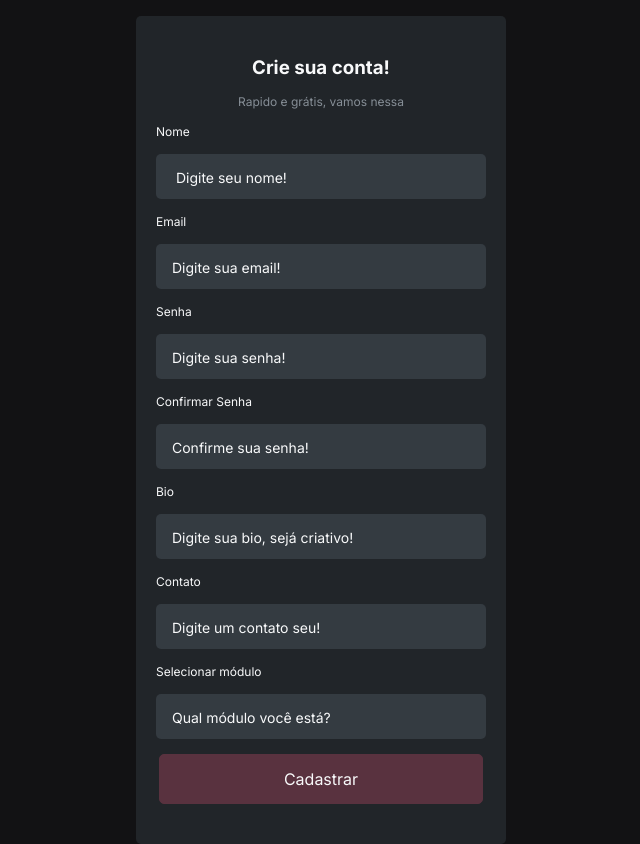
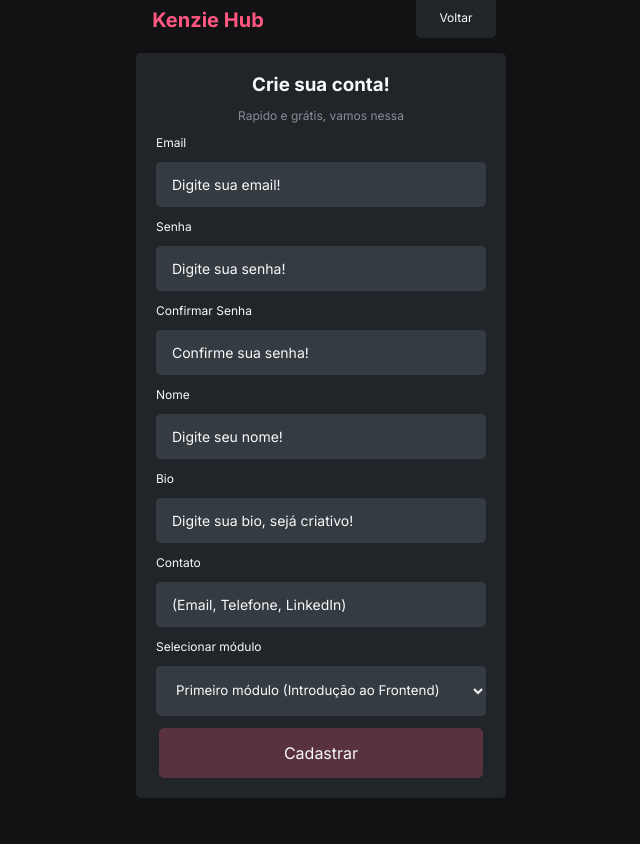
Before and after one commit to DiegoOlive29/KenzieHub-Diego, a React (Create React App) app: page /register in a window 1280 px wide. Shown: the whole page, without its empty margins (319-959 px from the left). After the commit the page ends 800 px from the top, so only its background shows below. Built offline with nearby package versions, Linux system fonts and the light colour scheme.

Commit message:
feat: funcionalidade e alteração de nomes de arquivos e pastas

```diff
--- a/package.json
+++ b/package.json
@@ -13,7 +13,7 @@
     "react-hook-form": "^7.32.1",
     "react-router-dom": "5",
     "react-scripts": "5.0.1",
-    "react-toastify": "^9.0.4",
+    "react-toastify": "9.0.3",
     "styled-components": "^5.3.5",
     "web-vitals": "^2.1.0",
     "yup": "^0.32.11"
--- a/src/App.js
+++ b/src/App.js
@@ -1,16 +1,25 @@
 import GlobalStyle from './styles/global'
 import { Switch, Route } from 'react-router-dom';
-import Home from './Pages/Home/Home';
+import Login from './Pages/Login/Login';
 import Register from './Pages/Register/Register';
+
 function App() {
   return (
 
   <>
   <GlobalStyle/>
+
     <Switch>
-      <Route>
+      <Route exact path={"/"}>
 
-        <Register/>
+        <Login/>
+
+      </Route>
+
+
+      <Route  path={"/register"}>
+
+          <Register/>
 
       </Route>
     </Switch>
--- a/src/Components/Logo/Styles.js
+++ b/src/Components/Logo/Styles.js
@@ -12,8 +12,8 @@ export const FormPadrao = styled.form`
   display: flex;
   flex-direction: column;
   align-items: center;
-  padding: 40px 20px;
-  gap: 15px;
+  padding: 20px 20px;
+  gap: 12px;
   border-radius:      5px;
     h3{
         color:var(--fontColorWhit);
@@ -28,11 +28,20 @@ export const FormPadrao = styled.form`
         background:var(--greyCamp);
         width: 330px;
         height:45px;
-
+        color:var(--fontColorWhit) ;
         border-radius: 5px;
         border : 2px solid var(--fontColorWhit);
         padding: 16px;
         gap:10px;
+    }
+    select{ background:var(--greyCamp);
+      width: 330px;
+      height:50px;
+      color:var(--fontColorWhit) ;
+      border-radius: 5px;
+      border: none;
+      padding: 16px;
+      gap:10px;
     }
     input::placeholder{
       color:var(--fontColorWhit);
--- a/src/Pages/Home/Home.jsx
+++ /dev/null
@@ -1,28 +0,0 @@
-import { Container } from "./Styles";
-import LogoPadrao from "../../Components/Logo/Logo";
-import { FormPadrao } from "../../Components/Logo/Styles";
-import { Link } from "react-router-dom";
-function Home() {
-  return (
-    <Container>
-      <div className="logoPadrao">
-        <LogoPadrao />
-      </div>
-      <FormPadrao>
-        <h3>Login</h3>
-        <label htmlFor="">Email</label>
-        <input placeholder=" Digite seu e-mail!" type="text" />
-
-        <label htmlFor="">Senha</label>
-        <input placeholder="Digite sua senha!" type="text" />
-
-        <button className="login">Entrar</button>
-
-        <span className="textInf"> Ainda não possui uma conta?</span>
-
-        <button className="registration">Cadastre-se</button>
-      </FormPadrao>
-    </Container>
-  );
-}
-export default Home;
--- /dev/null
+++ b/src/Pages/Login/Login.jsx
@@ -0,0 +1,62 @@
+import { Container } from "./Styles";
+import LogoPadrao from "../../Components/Logo/Logo";
+import { FormPadrao } from "../../Components/Logo/Styles";
+import { useHistory } from "react-router-dom";
+import { useForm } from "react-hook-form";
+import axios from "axios";
+import { yupResolver } from "@hookform/resolvers/yup";
+
+import * as yup from "yup"
+
+
+function Login() {
+
+  const formSchema = yup.object().shape({
+    email:yup.string().required("Campo obrigatório"),
+    password:yup.string().required("Campo obrigatório"),
+  })
+
+  const history = useHistory()
+
+  function navegation (path){
+    return history.push(path)
+
+  }
+  const {register, handleSubmit, formState:{errors}} = useForm({resolver : yupResolver(formSchema)})
+
+  function onLogin(data){
+
+    axios.post('https://kenziehub.herokuapp.com/sessions',data )
+    .then((response) => localStorage.setItem('token',response.data.token))
+    .then(()=> console.log(localStorage.token))
+    .catch((error) => console.log(error));
+  }
+
+  return (
+
+    <Container>
+      <div className="logoPadrao">
+        <LogoPadrao />
+      </div>
+      <FormPadrao onSubmit={handleSubmit(onLogin)}>
+        <h3>Login</h3>
+        <label htmlFor="">Email</label>
+        <input placeholder=" Digite seu e-mail!" {...register('email')}  type="text" />
+        {errors.email && (
+          <span className="textInfRegister"> {errors.email?.message}</span>
+        )}
+        <label htmlFor="">Senha</label>
+        <input placeholder="Digite sua senha!"  {...register('password')} type="text" />
+        {errors.email && (
+          <span className="textInfRegister"> {errors.email?.message}</span>
+        )}
+        <button className="login">Entrar</button>
+
+        <span className="textInf"> Ainda não possui uma conta?</span>
+
+        <button onClick={()=>navegation("/register")} type="submit" className="registration">Cadastre-se</button>
+      </FormPadrao>
+    </Container>
+  );
+}
+export default Login;
--- a/src/Pages/Register/Register.jsx
+++ b/src/Pages/Register/Register.jsx
@@ -1,46 +1,158 @@
-import {Container , ContainerTop} from './Styles';
-import LogoPadrao from '../../Components/Logo/Logo';
-import { FormPadrao } from '../../Components/Logo/Styles';
-import { Link } from 'react-router-dom';
-function Register(){
+import { Container, ContainerTop } from "./Styles";
+import LogoPadrao from "../../Components/Logo/Logo";
+import { FormPadrao } from "../../Components/Logo/Styles";
+import * as yup from "yup";
 
-    return(
+import { yupResolver } from "@hookform/resolvers/yup";
+import axios from "axios";
+
+import { useForm } from "react-hook-form";
+import { useHistory } from "react-router-dom";
+
+function Register() {
+  const formSchema = yup.object().shape({
+    email: yup.string().required("Email obrigatório.").email("Email Inválido."),
+    password: yup
+      .string()
+      .required("Senha obrigatório.")
+      .min(6, "Mínimo 6 caracteres."),
+    passwordConf: yup
+      .string()
+      .required("Campo obrigatório.")
+      .oneOf([yup.ref("password")], "Senhas diferentes."),
+    name: yup.string().required("Nome obrigatório."),
+    bio: yup.string().required("Bio obrigatório."),
+    contact: yup.string().required("Contato obrigatório."),
+    course_module: yup.string().required("Módulo obrigatório."),
+  });
+
+  const {
+    register,
+    handleSubmit,
+    formState: { errors },
+  } = useForm({ resolver: yupResolver(formSchema) });
+
+  function createUser(dados) {
+    const novoUser = {
+      email: dados.email,
+      password: dados.password,
+      name: dados.name,
+      bio: dados.bio,
+      contact: dados.contact,
+      course_module: dados.course_module,
+    };
+    console.log(novoUser);
+
+    axios
+      .post("https://kenziehub.herokuapp.com/users", novoUser)
+      .then((response) => console.log(response.data))
+      .catch((error) => console.log(error));
+  }
+
+  const history = useHistory();
+
+  function navegation(path) {
+    return history.push(path);
+  }
+
+  return (
     <Container>
-        <ContainerTop>
-        <LogoPadrao/> <button className='back'>Voltar</button>
-        </ContainerTop>
-        <FormPadrao>
-            <h3>Crie sua conta!</h3>
+      <ContainerTop>
+        <LogoPadrao />{" "}
+        <button onClick={() => navegation("/")} className="back">
+          Voltar
+        </button>
+      </ContainerTop>
+      <FormPadrao onSubmit={handleSubmit(createUser)}>
+        <h3>Crie sua conta!</h3>
 
-            <span className='textInfRegister'> Rapido e grátis, vamos nessa</span>
+        <span className="textInfRegister"> Rapido e grátis, vamos nessa</span>
 
-            <label htmlFor="">Nome</label>
-            <input className='inputregister' placeholder=' Digite seu nome!' type="text" />
+        <label htmlFor="">Email</label>
+        <input
+          className="inputregister"
+          {...register("email")}
+          placeholder="Digite sua email! "
+          type="text"
+        />
+        {errors.email && (
+          <span className="textInfRegister"> {errors.email?.message}</span>
+        )}
+        <label htmlFor="">Senha</label>
+        <input
+          className="inputregister"
+          {...register("password")}
+          placeholder="Digite sua senha!"
+          type="password"
+        />
+        {errors.password && (
+          <span className="textInfRegister"> {errors.password?.message}</span>
+        )}
+        <label htmlFor="">Confirmar Senha</label>
+        <input
+          className="inputregister"
+          {...register("passwordConf")}
+          placeholder="Confirme sua senha!"
+          type="password"
+        />
+        {errors.passwordConf && (
+          <span className="textInfRegister">
+            {" "}
+            {errors.passwordConf?.message}
+          </span>
+        )}
+        <label htmlFor="">Nome</label>
+        <input
+          className="inputregister"
+          {...register("name")}
+          placeholder="Digite seu nome!"
+          type="text"
+        />
+        {errors.name && (
+          <span className="textInfRegister"> {errors.name?.message}</span>
+        )}
+        <label htmlFor="">Bio</label>
+        <input
+          className="inputregister"
+          {...register("bio")}
+          placeholder="Digite sua bio, sejá criativo!"
+          type="text"
+        />
+        {errors.bio && (
+          <span className="textInfRegister"> {errors.bio?.message}</span>
+        )}
+        <label htmlFor="">Contato</label>
+        <input
+          className="inputregister"
+          {...register("contact")}
+          placeholder="(Email, Telefone, LinkedIn)"
+          type="text"
+        />
+        {errors.contact && (
+          <span className="textInfRegister"> {errors.contact?.message}</span>
+        )}
+        <label htmlFor="">Selecionar módulo</label>
+        <select
+          {...register("course_module")}
+          placeholder="Qual módulo você está?"
+          type="text"
+        >
+          <option>Primeiro módulo (Introdução ao Frontend)</option>
+          <option>Segundo módulo (Frontend Avançado)</option>
+          <option>Terceiro módulo (Introdução ao Backend)</option>
+          <option>Quarto módulo (Backend Avançado)</option>
+        </select>
+        {errors.course_module && (
+          <span className="textInfRegister">
+            {errors.course_module?.message}
+          </span>
+        )}
 
-            <label htmlFor="">Email</label>
-            <input className='inputregister' placeholder='Digite sua email!' type="text" />
-
-            <label htmlFor="">Senha</label>
-            <input className='inputregister' placeholder='Digite sua senha!' type="text" />
-
-            <label htmlFor="">Confirmar Senha</label>
-            <input className='inputregister' placeholder='Confirme sua senha!' type="text" />
-
-            <label htmlFor="">Bio</label>
-            <input className='inputregister' placeholder='Digite sua bio, sejá criativo!' type="text" />
-
-            <label htmlFor="">Contato</label>
-            <input className='inputregister' placeholder='Digite um contato seu!' type="text" />
-
-            <label htmlFor="">Selecionar módulo</label>
-            <input className='inputregister' placeholder='Qual módulo você está?' type="text" />
-
-
-            <button className='registrationAction' >Cadastrar</button>
-
-
-        </FormPadrao>
-
+        <button className="registrationAction" type="submit">
+          Cadastrar
+        </button>
+      </FormPadrao>
     </Container>
-)
-}export default Register;
+  );
+}
+export default Register;
--- a/src/Pages/Register/Styles.js
+++ b/src/Pages/Register/Styles.js
@@ -16,7 +16,7 @@ export const ContainerTop = styled.div`
     align-items: center;
     justify-content: space-between;
     padding: 0 10px 0 0;
-    margin: 0 0 30px 0;
+    margin: 0 0 20px 0;
 
 .back{
     width: 80px;
```
Also changed, not shown: src/Pages/Login/Styles.js (renamed from src/Pages/Home/Styles.js), 1 other file (tests, documents, lock files or other folders).
